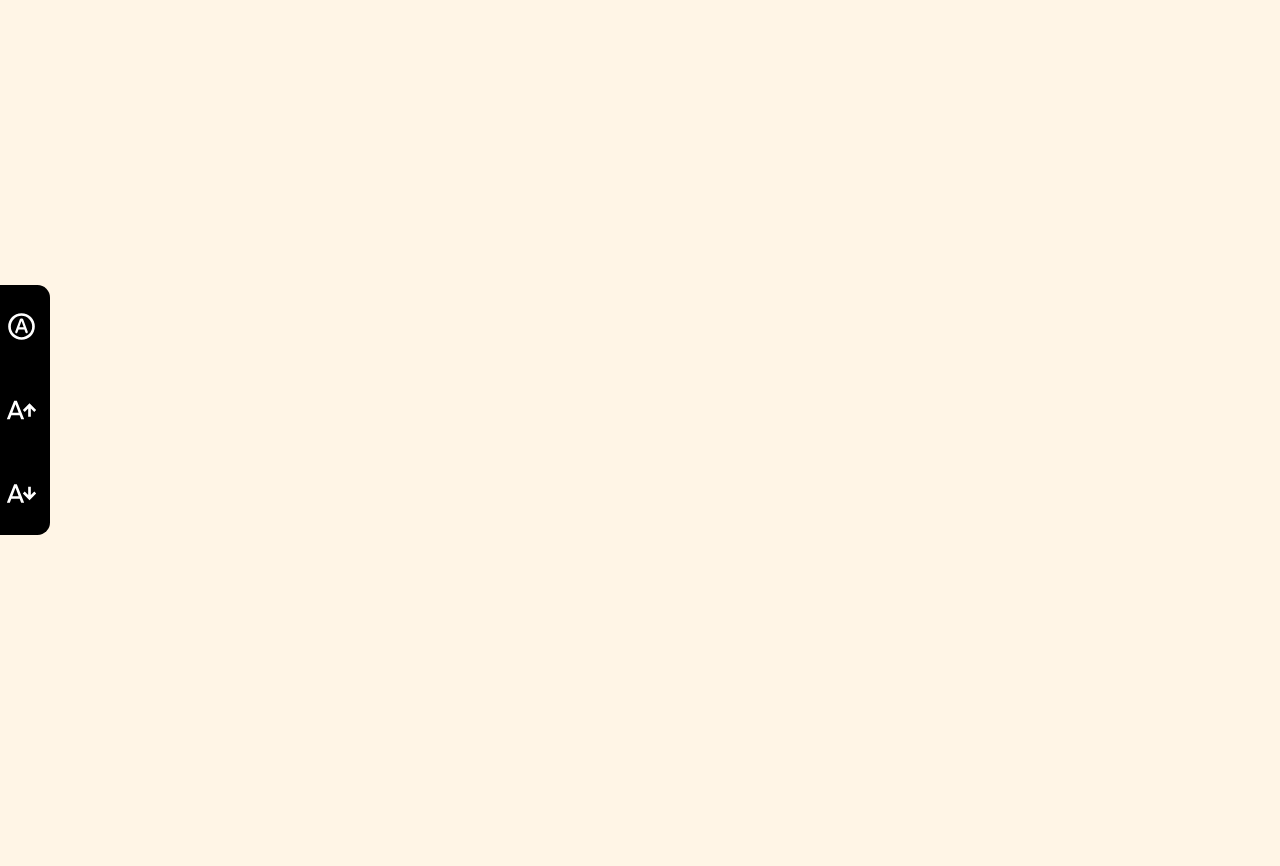
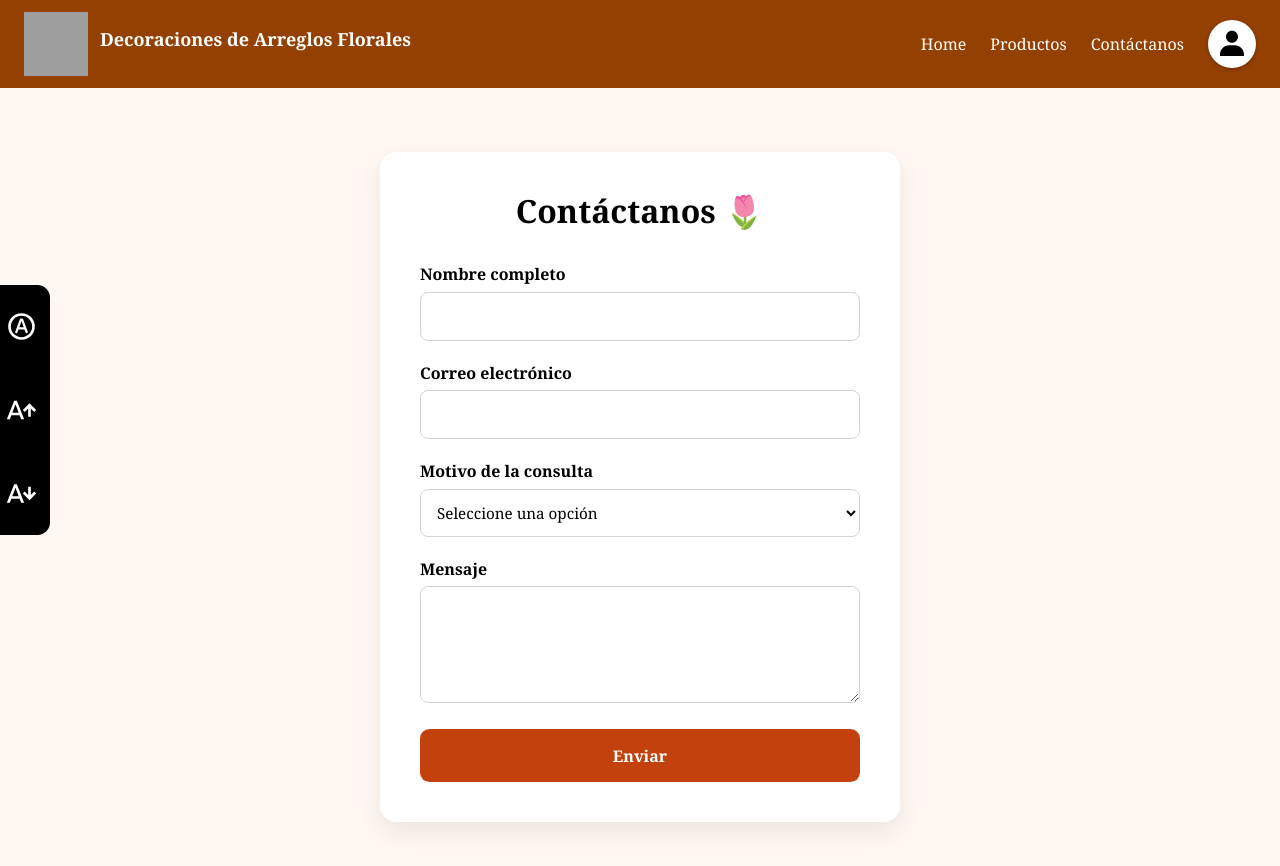
Before and after one commit to LordVader65/daf-frontend, a Vue app: page /contact in a window 1280 px wide. Before the commit this address had no page. Shown: the top 866 px of the page. Before the commit the page ends 800 px from the top, so only its background shows below. Built offline with nearby package versions, Linux system fonts and the light colour scheme; grey boxes are pictures that could not be loaded.

Commit message:
Pagina de contacto

```diff
--- a/src/App.vue
+++ b/src/App.vue
@@ -1,11 +1,11 @@
-<script setup></script>
 <script setup lang="js">
+import Header from './components/Header.vue'
 import AccessibilityMenu from './components/AccessibilityMenu.vue'
 </script>
 
-
 <template>
   <div id="app">
+    <Header />
     <AccessibilityMenu />
     <router-view />
   </div>
@@ -18,5 +18,3 @@ import AccessibilityMenu from './components/AccessibilityMenu.vue'
   flex-direction: column;
 }
 </style>
-
-<style scoped></style>
--- a/src/assets/css/accessibility.css
+++ b/src/assets/css/accessibility.css
@@ -176,3 +176,23 @@ body {
     background-color: #000 !important;
     border-bottom: 2px solid #ffff00 !important;
 }
+
+.high-contrast select,
+.high-contrast textarea {
+    background-color: #000 !important;
+    color: #fff !important;
+    border: 2px solid #ffff00 !important;
+}
+
+.high-contrast select:focus,
+.high-contrast textarea:focus,
+.high-contrast select:focus-visible,
+.high-contrast textarea:focus-visible {
+    outline: none !important;
+    border-color: #ffff00 !important;
+    box-shadow: 0 0 0 3px rgba(255, 255, 0, 0.6) !important;
+}
+
+.high-contrast .contact-page {
+    background-color: #000000 !important;
+}
--- a/src/router/index.js
+++ b/src/router/index.js
@@ -1,6 +1,7 @@
 import { createRouter, createWebHistory } from 'vue-router'
 import Home from '../views/Home.vue'
 import Products from '../views/Products.vue'
+import Contact from '../views/Contact.vue'
 
 const routes = [
   {
@@ -12,6 +13,11 @@ const routes = [
     path: '/products',
     name: 'Products',
     component: Products
+  },
+  {
+    path: '/contact',
+    name: 'Contact',
+    component: Contact
   }
 ]
 
--- /dev/null
+++ b/src/views/Contact.vue
@@ -0,0 +1,143 @@
+<template>
+  <div class="contact-page">
+    <main class="contact-wrapper">
+      <form
+        @submit.prevent="enviarFormulario"
+        class="contact-card"
+      >
+        <h1 class="contact-title">
+          Contáctanos <span>🌷</span>
+        </h1>
+
+        <label>Nombre completo</label>
+        <input v-model="form.nombre" />
+
+        <label>Correo electrónico</label>
+        <input type="email" v-model="form.email" />
+
+        <label>Motivo de la consulta</label>
+        <select v-model="form.motivo">
+          <option value="">Seleccione una opción</option>
+          <option>Consulta sobre productos</option>
+          <option>Personalización de arreglos</option>
+          <option>Evento especial</option>
+          <option>Estado de un pedido</option>
+        </select>
+
+        <label>Mensaje</label>
+        <textarea v-model="form.mensaje" rows="4"></textarea>
+
+        <button type="submit">Enviar</button>
+      </form>
+    </main>
+  </div>
+</template>
+
+<script setup>
+import { reactive } from 'vue'
+
+const form = reactive({
+  nombre: '',
+  email: '',
+  motivo: '',
+  mensaje: ''
+})
+
+const enviarFormulario = () => {
+  if (!form.nombre || !form.email || !form.motivo || !form.mensaje) {
+    alert('Complete todos los campos')
+    return
+  }
+
+  alert('Mensaje enviado correctamente')
+  Object.keys(form).forEach(k => (form[k] = ''))
+}
+</script>
+
+<style scoped>
+/* Fondo general */
+.contact-page {
+  background-color: #fff7f2;
+  min-height: 100vh;
+}
+
+/* Contenedor centrado */
+.contact-wrapper {
+  display: flex;
+  justify-content: center;
+  padding: 4rem 1rem;
+}
+
+/* Tarjeta del formulario */
+.contact-card {
+  background: #ffffff;
+  padding: 2.5rem;
+  border-radius: 1rem;
+  box-shadow: 0 10px 25px rgba(0, 0, 0, 0.08);
+  width: 100%;
+  max-width: 520px;
+}
+
+/* Título */
+.contact-title {
+  text-align: center;
+  font-size: 2rem;
+  font-weight: 800;
+  margin-bottom: 2rem;
+  color: #000;
+}
+
+/* Labels */
+label {
+  font-weight: 600;
+  margin-bottom: 0.35rem;
+  display: block;
+  color: #000;
+}
+
+/* Inputs generales */
+input,
+select,
+textarea {
+  width: 100%;
+  border: 1px solid #d1d5db;
+  border-radius: 0.5rem;
+  padding: 0.75rem;
+  margin-bottom: 1.25rem;
+  font-size: 0.95rem;
+  background-color: #ffffff;
+  color: #000000;
+}
+
+/* Foco accesible (teclado) */
+input:focus,
+select:focus,
+textarea:focus {
+  outline: none;
+  border-color: #c2410c;
+  box-shadow: 0 0 0 3px rgba(194, 65, 12, 0.25);
+}
+
+/* Botón */
+button {
+  width: 100%;
+  background-color: #c2410c; /* color oficial */
+  color: #ffffff;
+  font-weight: 700;
+  padding: 0.9rem;
+  border-radius: 0.6rem;
+  border: none;
+  cursor: pointer;
+  transition: background-color 0.25s ease;
+}
+
+button:hover {
+  background-color: #9a3412;
+}
+
+/* Foco del botón */
+button:focus-visible {
+  outline: none;
+  box-shadow: 0 0 0 3px rgba(194, 65, 12, 0.35);
+}
+</style>
--- a/src/views/Home.vue
+++ b/src/views/Home.vue
@@ -1,7 +1,5 @@
 <template>
   <div class="home-page">
-    <Header />
-
     <main class="flex-grow">
       <section id="nosotros" class="container mx-auto px-4 py-5">
         <div class="row g-4">
@@ -18,7 +16,9 @@
                 En DAF creemos que cada arreglo cuenta una historia, y queremos ser parte de la tuya.
               </p>
               <div class="d-flex gap-3">
-                <router-link to="/contact" class="btn btn-custom-dark">Contáctanos</router-link>
+                <router-link to="/contact" class="btn btn-custom-dark">
+                  Contáctanos
+                </router-link>
               </div>
             </article>
           </div>
@@ -39,22 +39,39 @@
 
       <section id="productos" class="bg-white p-5">
         <div class="container text-center p-5">
-          <h4 class="mb-4 text-primary-custom">Algunos de nuestros arreglos florales</h4>
-          <h2 class="text-2xl font-weight-bold mb-5 text-primary-custom">NUESTROS PRODUCTOS DESTACADOS</h2>
+          <h4 class="mb-4 text-primary-custom">
+            Algunos de nuestros arreglos florales
+          </h4>
+          <h2 class="text-2xl font-weight-bold mb-5 text-primary-custom">
+            NUESTROS PRODUCTOS DESTACADOS
+          </h2>
 
           <div class="row g-4">
-            <div class="col-md-4" v-for="product in featuredProducts" :key="product.id">
+            <div
+              class="col-md-4"
+              v-for="product in featuredProducts"
+              :key="product.id"
+            >
               <article class="card h-100 shadow-sm">
                 <div class="card-body d-flex flex-column">
-                  <h3 class="card-title font-weight-semibold mb-3">{{ product.name }}</h3>
+                  <h3 class="card-title font-weight-semibold mb-3">
+                    {{ product.name }}
+                  </h3>
                   <img
                     :src="product.image"
                     :alt="product.name"
                     class="img-fluid rounded mb-3"
                     style="width: 192px; height: 192px; object-fit: cover; margin: 0 auto;"
                   >
-                  <p class="card-text small mb-3">{{ product.description }}</p>
-                  <router-link to="/details" class="btn btn-custom-dark mt-auto">Ver Más</router-link>
+                  <p class="card-text small mb-3">
+                    {{ product.description }}
+                  </p>
+                  <router-link
+                    to="/details"
+                    class="btn btn-custom-dark mt-auto"
+                  >
+                    Ver Más
+                  </router-link>
                 </div>
               </article>
             </div>
@@ -68,35 +85,33 @@
         </div>
       </section>
     </main>
-
-    <Footer />
   </div>
 </template>
 
 <script setup>
 import { ref } from 'vue'
-import Header from '../components/Header.vue'
-import AccessibilityMenu from '../components/AccessibilityMenu.vue'
-import Footer from '../components/Footer.vue'
 
 const featuredProducts = ref([
   {
     id: 1,
     name: 'Arreglos simples',
     image: '/images/details/arreglos_simples.jpeg',
-    description: 'Diseños frescos y delicados, ideales para regalar o decorar espacios con un toque natural y armonioso.'
+    description:
+      'Diseños frescos y delicados, ideales para regalar o decorar espacios con un toque natural y armonioso.'
   },
   {
     id: 2,
     name: 'Corona de flores',
     image: '/images/details/corona_flores.jpg',
-    description: 'Corona artesanal elaborada con flores naturales, símbolo de amor y respeto para homenajes o celebraciones solemnes.'
+    description:
+      'Corona artesanal elaborada con flores naturales, símbolo de amor y respeto para homenajes o celebraciones solemnes.'
   },
   {
     id: 3,
     name: 'Pedestales florales',
     image: '/images/details/pedestal_flores.jpg',
-    description: 'Un elegante pedestal decorativo con flores frescas, perfecto para eventos, recepciones y ceremonias especiales.'
+    description:
+      'Un elegante pedestal decorativo con flores frescas, perfecto para eventos, recepciones y ceremonias especiales.'
   }
 ])
 </script>
--- a/src/views/Products.vue
+++ b/src/views/Products.vue
@@ -1,7 +1,5 @@
 <template>
   <div class="products-page">
-    <Header />
-
     <main class="flex-grow">
       <div id="productos" class="text-center mt-5 text-orange-custom">
         <h1 class="display-4 font-weight-bold">Nuestros Productos</h1>
@@ -72,23 +70,23 @@
               <div class="card-body d-flex flex-column">
                 <h5 class="card-title">{{ product.name }}</h5>
                 <p class="card-text">{{ product.description }}</p>
-                <p class="h5 text-orange-custom mt-auto">${{ product.price }}</p>
-                <button class="btn btn-custom-orange mt-3">Agregar al carrito</button>
+                <p class="h5 text-orange-custom mt-auto">
+                  ${{ product.price }}
+                </p>
+                <button class="btn btn-custom-orange mt-3">
+                  Agregar al carrito
+                </button>
               </div>
             </div>
           </div>
         </div>
       </section>
     </main>
-
-    <Footer />
   </div>
 </template>
 
 <script setup>
 import { ref, computed, onMounted } from 'vue'
-import Header from '../components/Header.vue'
-import Footer from '../components/Footer.vue'
 
 const loading = ref(true)
 const products = ref([])
@@ -100,25 +98,25 @@ const filters = ref({
 
 const filteredProducts = computed(() => {
   return products.value.filter(product => {
-    const matchesQuery = !filters.value.query ||
+    const matchesQuery =
+      !filters.value.query ||
       product.name.toLowerCase().includes(filters.value.query.toLowerCase())
 
-    const matchesMinPrice = !filters.value.minPrice ||
+    const matchesMinPrice =
+      !filters.value.minPrice ||
       product.price >= filters.value.minPrice
 
-    const matchesMaxPrice = !filters.value.maxPrice ||
+    const matchesMaxPrice =
+      !filters.value.maxPrice ||
       product.price <= filters.value.maxPrice
 
     return matchesQuery && matchesMinPrice && matchesMaxPrice
   })
 })
 
-const applyFilters = () => {
-  // Filters are automatically applied through computed property
-}
+const applyFilters = () => {}
 
-onMounted(async () => {
-  // Simulate loading products
+onMounted(() => {
   setTimeout(() => {
     products.value = [
       {
```
Also changed, not shown: 1 other file (tests, documents, lock files or other folders).
